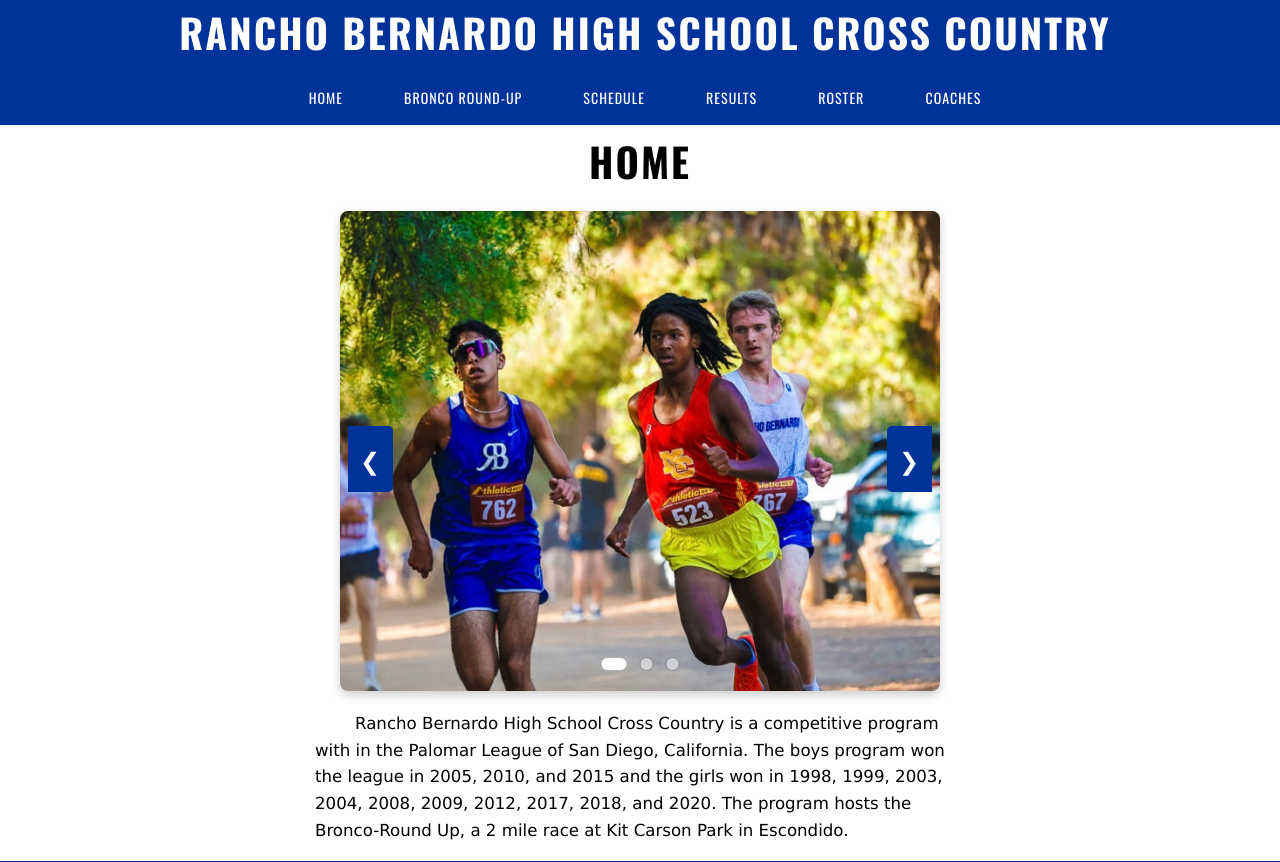
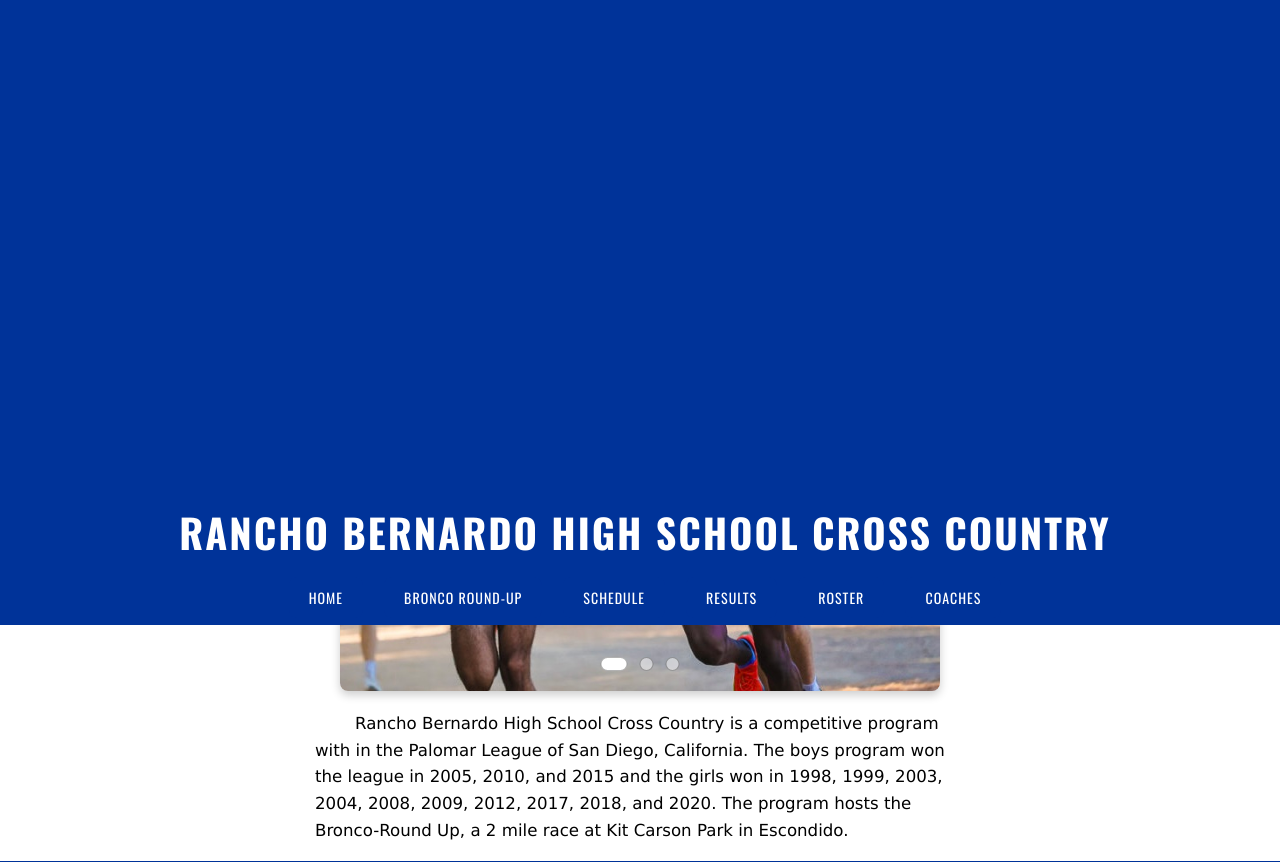
Before and after one commit to michael-fanning/RB-XC-Website, a PHP site: page / in a window 1280 px wide. Shown: the top 862 px of the page. Run offline with PHP 8.4, Linux system fonts and the light colour scheme.

Commit message:
Update styles.css

```diff
--- a/styles.css
+++ b/styles.css
@@ -47,6 +47,9 @@ header {
     display: block !important;
     box-sizing: border-box !important;
 	overflow: hidden !important;
+
+	border-top: 500px solid var(--rb-blue);
+    margin-top: -500px !important;
 }
 
 h1 {
```
